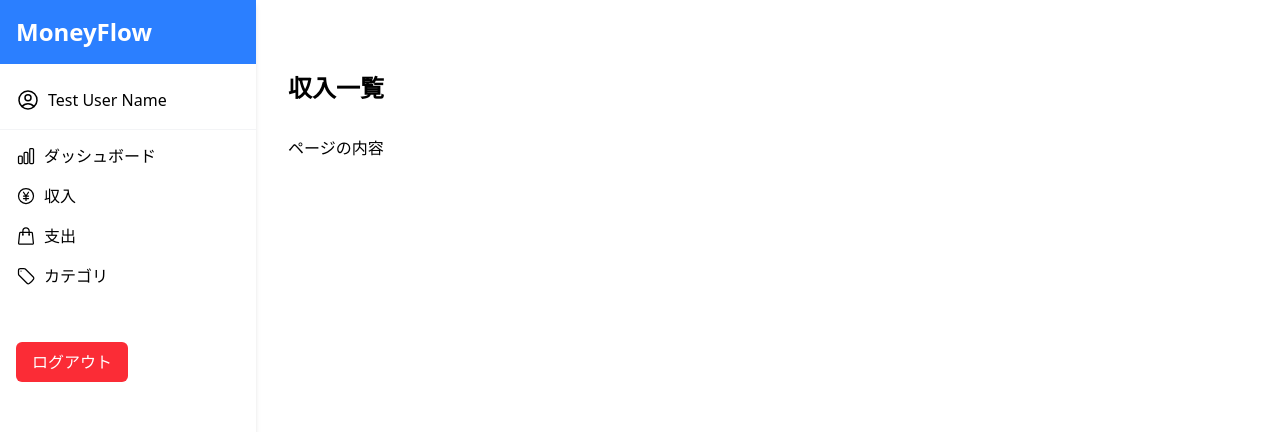
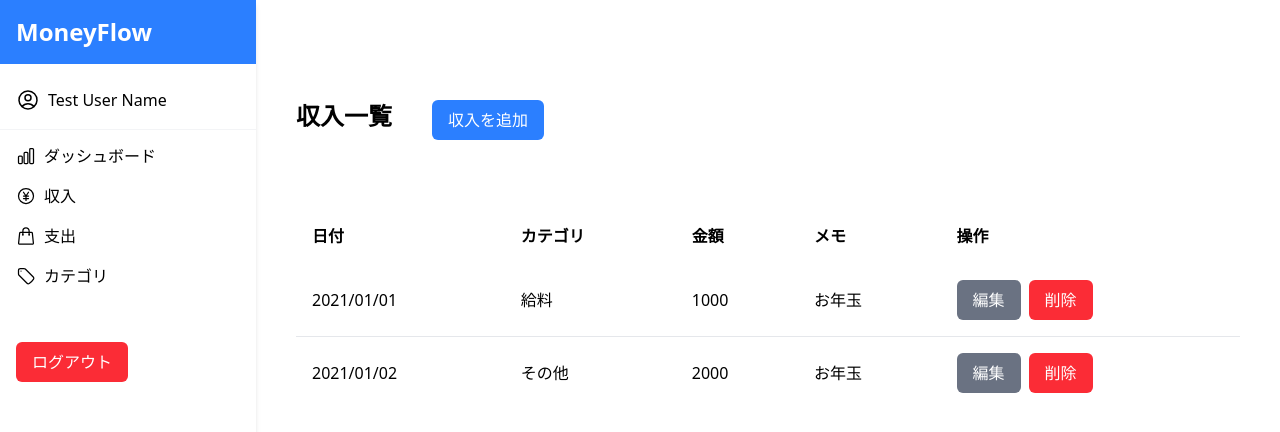
Before and after one commit to kokiwaku/Kakeibo, a Next.js app in the folder front/: page /app/incomes in a window 1280 px wide. Shown: the top 432 px of the page. Built offline with nearby package versions, Linux system fonts and the light colour scheme.

Commit message:
[mod]UI途中まで実装
- 収入追加modal以外のUIの大枠

```diff
--- a/front/src/app/app/incomes/page.tsx
+++ b/front/src/app/app/incomes/page.tsx
@@ -1,13 +1,66 @@
 import React from 'react'
 
 const Page = () => {
+  // TODO
+  const incomesList = [
+    {
+      id: 1,
+      date: '2021/01/01',
+      category: '給料',
+      amount: 1000,
+      memo: 'お年玉',
+    },
+    {
+      id: 2,
+      date: '2021/01/02',
+      category: 'その他',
+      amount: 2000,
+      memo: 'お年玉',
+    },
+  ]
   return (
-    <div className="py-18 px-8">
-      <h1 className="text-2xl font-bold">収入一覧</h1>
-      <div className="mt-8">
-        <p>ページの内容</p>
+    <main className="flex flex-col gap-17 py-25 px-10">
+      <div className="flex gap-10">
+        <h1 className="text-2xl font-bold">収入一覧</h1>
+        <button className="bg-blue-500 text-white hover:bg-blue-200 rounded-md px-4 py-2 cursor-pointer">
+          収入を追加
+        </button>
       </div>
-    </div>
+      <table className="table-auto w-full text-left">
+        <thead>
+          <tr>
+            <th className="p-4">日付</th>
+            <th className="p-4">カテゴリ</th>
+            <th className="p-4">金額</th>
+            <th className="p-4">メモ</th>
+            <th className="p-4">操作</th>
+          </tr>
+        </thead>
+        <tbody className="">
+          {incomesList.map((income) => (
+            <tr
+              key={income.id}
+              className="h-10 [&:not(:last-child)]:border-b [&:not(:last-child)]:border-gray-200"
+            >
+              <td className="p-4">{income.date}</td>
+              <td className="p-4">{income.category}</td>
+              <td className="p-4">{income.amount}</td>
+              <td className="p-4">{income.memo}</td>
+              <td className="p-4">
+                <div className="flex gap-2">
+                  <button className="bg-gray-500 text-white hover:bg-gray-200 rounded-md px-4 py-2 cursor-pointer">
+                    編集
+                  </button>
+                  <button className="bg-red-500 text-white hover:bg-red-200 rounded-md px-4 py-2 cursor-pointer">
+                    削除
+                  </button>
+                </div>
+              </td>
+            </tr>
+          ))}
+        </tbody>
+      </table>
+    </main>
   )
 }
 export default Page
--- a/front/src/app/app/layout.tsx
+++ b/front/src/app/app/layout.tsx
@@ -11,7 +11,7 @@ const AppLayout = ({ children }: { children: ReactNode }) => {
   return (
     <div className="flex h-screen gb-background">
       <SidePanel />
-      <main>{children}</main>
+      <div className="flex flex-1 flex-col">{children}</div>
     </div>
   )
 }
```
